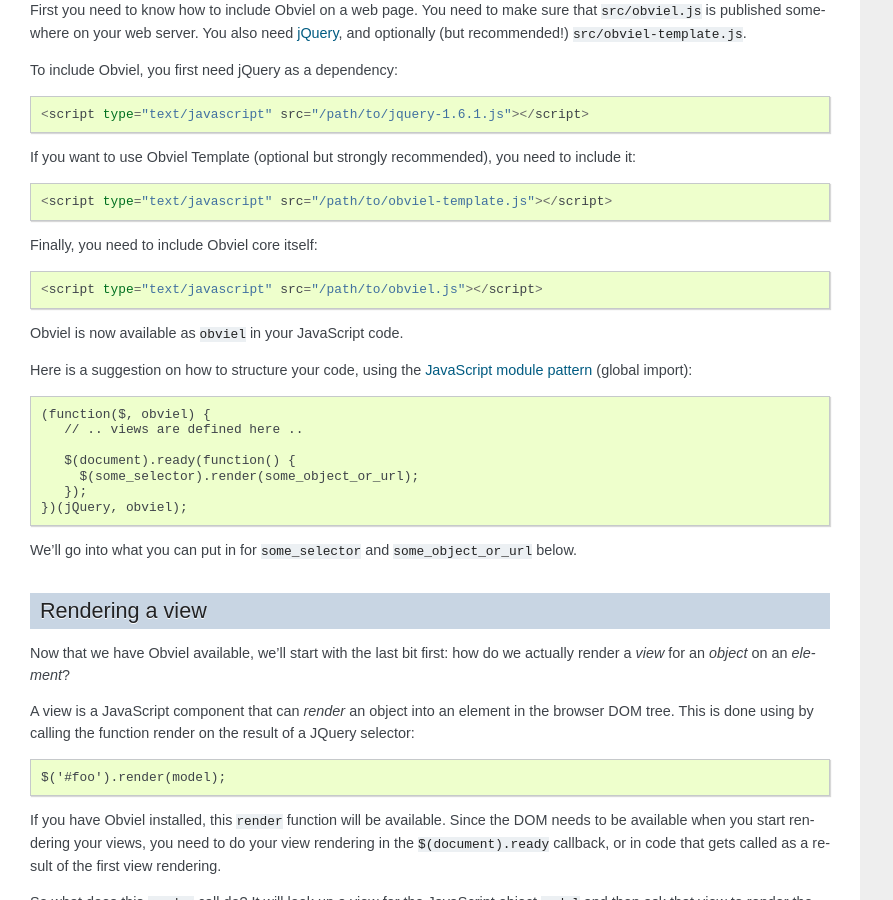
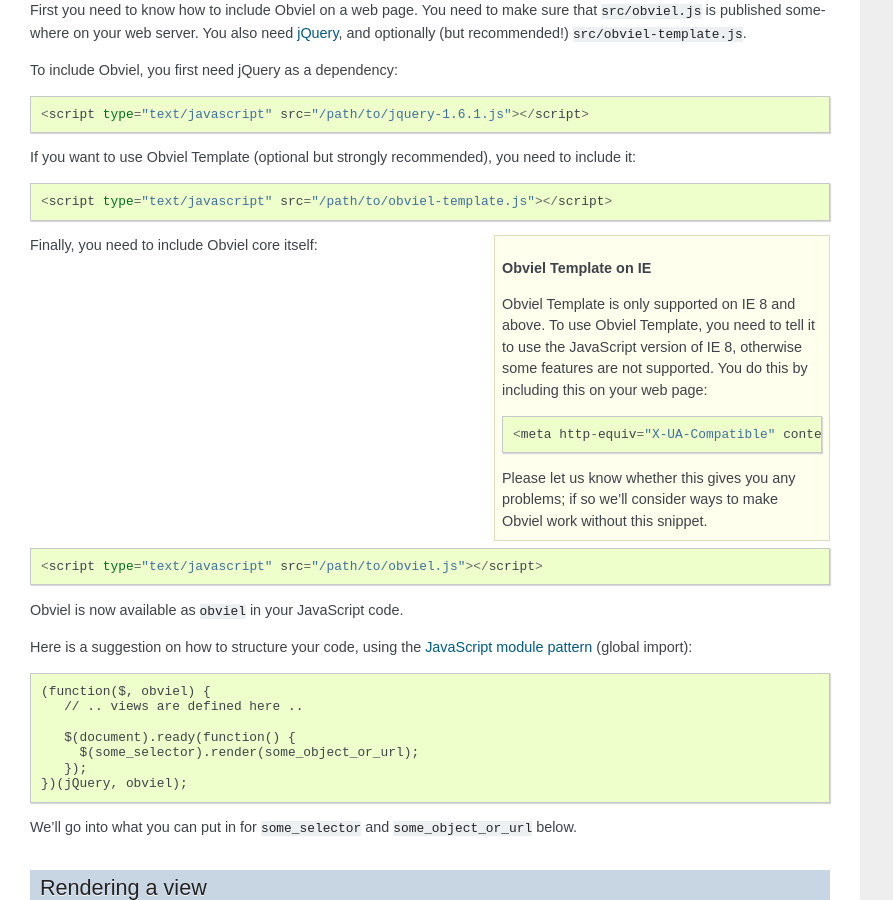
Before and after one commit to obviel/obviel, a Sphinx documentation site: the page built from doc/manual.txt, in a window 1280 px wide and 900 px high, scrolled down 631 px. Shown: the whole window, without its empty margins (0-893 px from the left). Built offline with Sphinx 7.4.7, drawn with Linux system fonts in a browser that asks for light colours.

Commit message:
A note about IE support.

```diff
--- a/doc/manual.txt
+++ b/doc/manual.txt
@@ -53,6 +53,18 @@
 you need to include it::
 
     <script type="text/javascript" src="/path/to/obviel-template.js"></script>
+
+.. sidebar:: Obviel Template on IE
+
+  Obviel Template is only supported on IE 8 and above. To use Obviel Template,
+  you need to tell it to use the JavaScript version of IE 8, otherwise
+  some features are not supported. You do this by including this on your
+  web page::
+
+    <meta http-equiv="X-UA-Compatible" content="IE=8" />
+
+  Please let us know whether this gives you any problems; if so we'll consider
+  ways to make Obviel work without this snippet.
 
 Finally, you need to include Obviel core itself::
 
```
